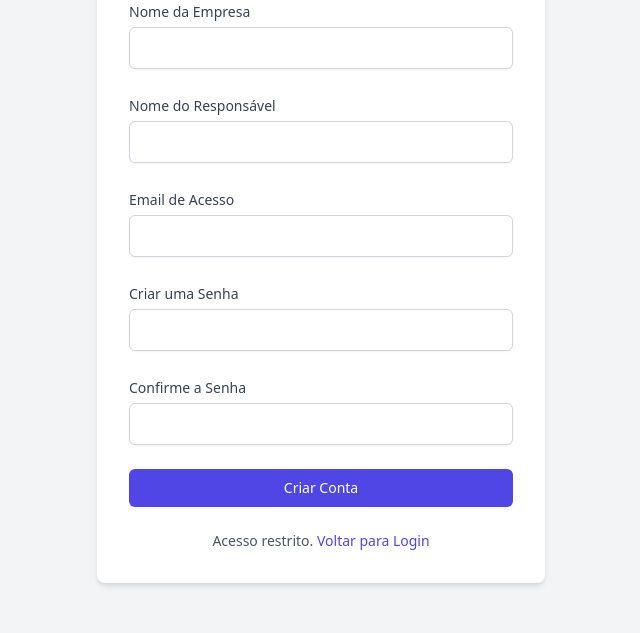
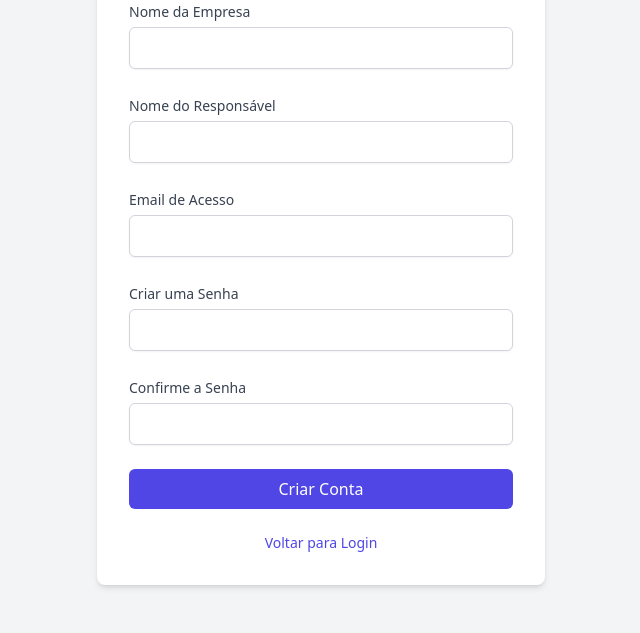
Before and after one commit to sementeviva/Teste-bot, a Flask app: a page that uses templates/registro.html in a window 1280 px wide. Shown: the part 197-830 px from the top of the page, without its empty margins (319-959 px from the left). Before the commit the page ends 783 px from the top, so only its background shows below. Run offline with Flask 3, Linux system fonts and the light colour scheme; the visitor is signed in with stand-in values (Sample User, id 1); some libraries are stand-ins or nearby versions.

Commit message:
Update registro.html

```diff
--- a/templates/registro.html
+++ b/templates/registro.html
@@ -1,9 +1,7 @@
 <!DOCTYPE html>
 <html lang="pt-br">
 <head>
-    <meta charset="UTF-8">
-    <meta name="viewport" content="width=device-width, initial-scale=1.0">
-    <title>Registo de Nova Conta | Plataforma Semente Viva</title>
+    <meta charset="UTF-8"><title>Registo de Nova Conta</title>
     <script src="https://cdn.tailwindcss.com"></script>
 </head>
 <body class="bg-gray-100 flex items-center justify-center min-h-screen py-12">
@@ -12,55 +10,34 @@
             <h1 class="text-3xl font-bold text-gray-900">Registar Nova Loja</h1>
             <p class="mt-2 text-gray-600">Preencha os dados abaixo para criar uma nova conta.</p>
         </div>
-
-        {% with messages = get_flashed_messages(with_categories=true) %}
-            {% if messages %}
-                {% for category, message in messages %}
-                    <div class="p-4 rounded-md text-sm {{ 'bg-red-100 text-red-700' if category == 'danger' else 'bg-yellow-100 text-yellow-700' }}" role="alert">
-                        {{ message }}
-                    </div>
-                {% endfor %}
-            {% endif %}
-        {% endwith %}
-
-        <form class="space-y-6" action="{{ url_for('auth.registo', token=token) }}" method="POST">
+        {% with messages = get_flashed_messages(with_categories=true) %}{% if messages %}
+            {% for category, message in messages %}
+            <div class="p-4 rounded-md text-sm {{ 'bg-red-100 text-red-700' if category == 'danger' else 'bg-yellow-100 text-yellow-700' }}" role="alert">{{ message }}</div>
+            {% endfor %}{% endif %}{% endwith %}
+        <form class="space-y-6" action="{{ url_for('auth.registro') }}" method="POST">
             <div>
                 <label for="nome_empresa" class="text-sm font-medium text-gray-700">Nome da Empresa</label>
                 <input id="nome_empresa" name="nome_empresa" type="text" required class="mt-1 block w-full px-3 py-2 border border-gray-300 rounded-md shadow-sm">
             </div>
-
             <div>
                 <label for="nome" class="text-sm font-medium text-gray-700">Nome do Responsável</label>
                 <input id="nome" name="nome" type="text" required class="mt-1 block w-full px-3 py-2 border border-gray-300 rounded-md shadow-sm">
             </div>
-
             <div>
                 <label for="email" class="text-sm font-medium text-gray-700">Email de Acesso</label>
                 <input id="email" name="email" type="email" required class="mt-1 block w-full px-3 py-2 border border-gray-300 rounded-md shadow-sm">
             </div>
-
             <div>
                 <label for="password" class="text-sm font-medium text-gray-700">Criar uma Senha</label>
                 <input id="password" name="password" type="password" required class="mt-1 block w-full px-3 py-2 border border-gray-300 rounded-md shadow-sm">
             </div>
-
-            <!-- NOVO CAMPO DE CONFIRMAÇÃO DE SENHA -->
             <div>
                 <label for="password_confirm" class="text-sm font-medium text-gray-700">Confirme a Senha</label>
                 <input id="password_confirm" name="password_confirm" type="password" required class="mt-1 block w-full px-3 py-2 border border-gray-300 rounded-md shadow-sm">
             </div>
-
-            <div>
-                <button type="submit" class="w-full flex justify-center py-2 px-4 border border-transparent rounded-md shadow-sm text-sm font-medium text-white bg-indigo-600 hover:bg-indigo-700 focus:outline-none focus:ring-2 focus:ring-offset-2 focus:ring-indigo-500">
-                    Criar Conta
-                </button>
-            </div>
+            <button type="submit" class="w-full py-2 px-4 rounded-md text-white bg-indigo-600 hover:bg-indigo-700">Criar Conta</button>
         </form>
-
-        <p class="text-sm text-center text-gray-600">
-            Acesso restrito.
-            <a href="{{ url_for('auth.login') }}" class="font-medium text-indigo-600 hover:text-indigo-500">Voltar para Login</a>
-        </p>
+        <p class="text-sm text-center text-gray-600"><a href="{{ url_for('auth.login') }}" class="font-medium text-indigo-600 hover:text-indigo-500">Voltar para Login</a></p>
     </div>
 </body>
 </html>
```
